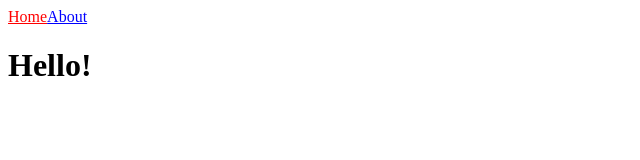
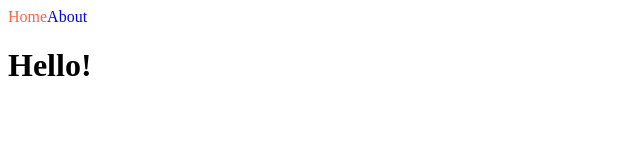
Before and after one commit to Kim-menu/nextjs-intro, a Next.js app: page / in a window 1280 px wide. Shown: the top 160 px of the page, without its empty margins (0-640 px from the left). Built offline with nearby package versions, Linux system fonts and the light colour scheme.

Commit message:
How to use css module

```diff
--- a/components/NavBar.js
+++ b/components/NavBar.js
@@ -1,14 +1,15 @@
 import Link from "next/link";
 import {useRouter} from "next/router";
+import styles from "./NavBar.module.css"
 
 export default function NavBar() {
     const router = useRouter();
-    return <nav>
+    return <nav className={styles.nav}>
         <Link href='/'>
-            <a style={{color: router.pathname === '/' ? 'red' : 'blue'}}>Home</a>
+            <a className={`${styles.link} ${router.pathname === "/" ? styles.active : ""}`}>Home</a>
         </Link>
         <Link href='/about'>
-            <a style={{color: router.pathname === '/about' ? 'red' : 'blue'}}>About</a>
+            <a className={`${styles.link} ${router.pathname === "/about" ? styles.active : ""}`}>About</a>
         </Link>
 
     </nav>
--- /dev/null
+++ b/components/NavBar.module.css
@@ -0,0 +1,7 @@
+.link {
+    text-decoration: none;
+}
+
+.active {
+    color: tomato;
+}
```
